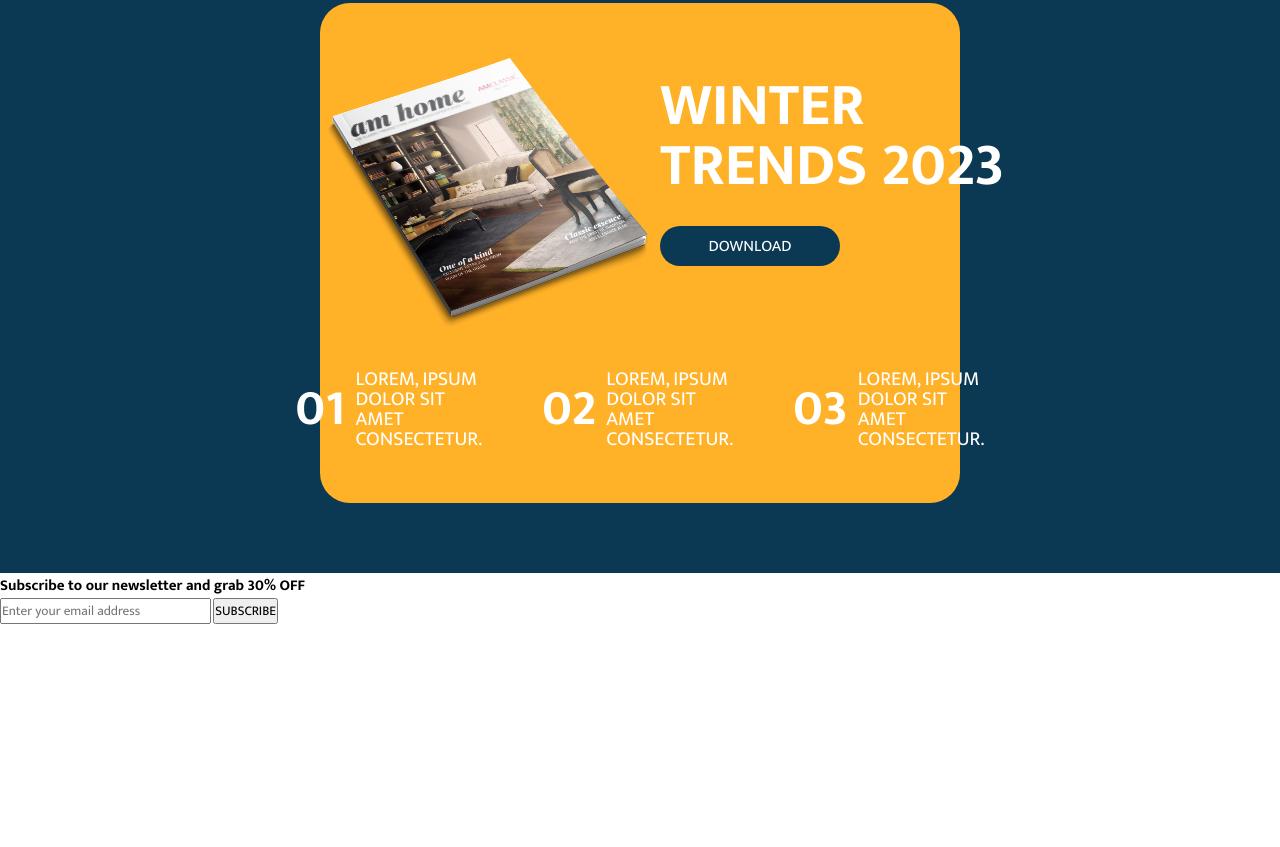
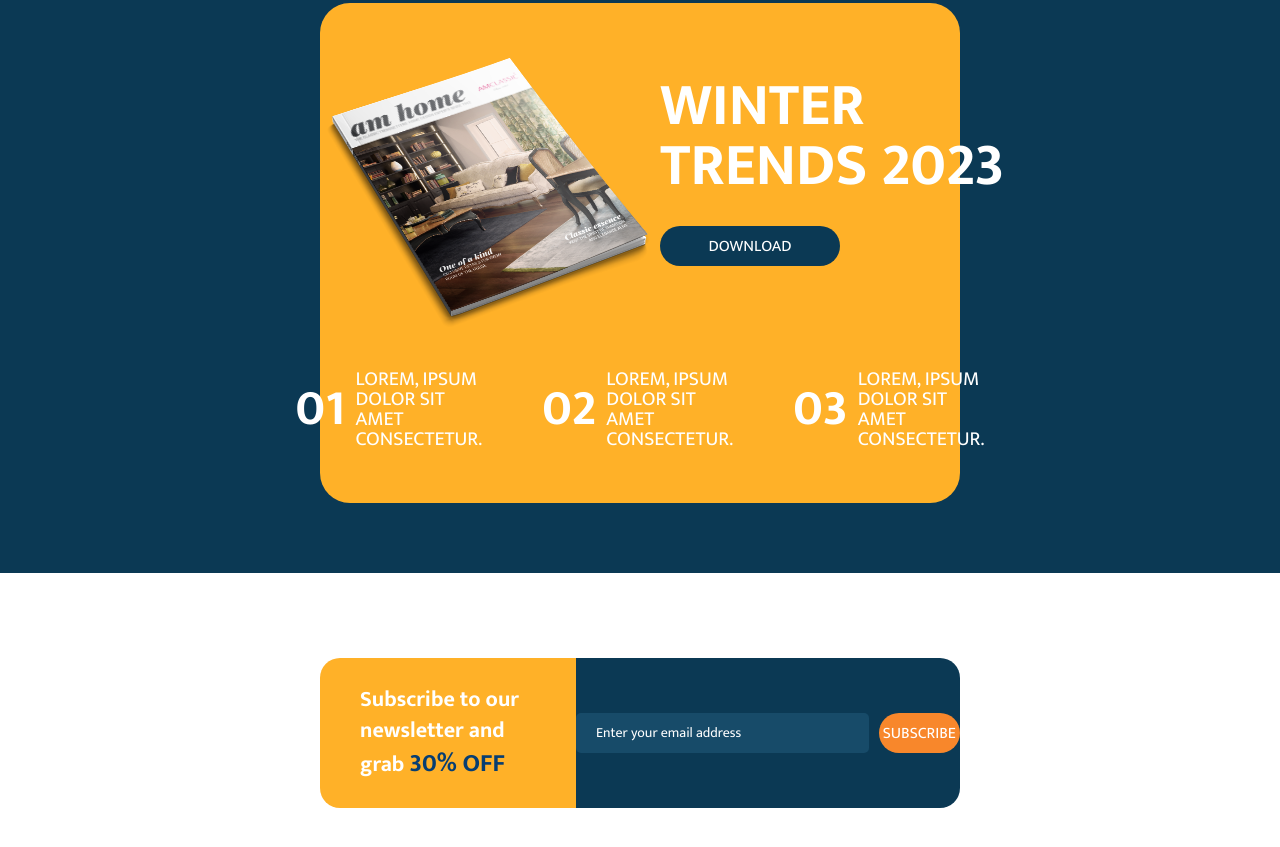
Before and after one commit to kwalczak80/Furniture-Website, a plain HTML site: page index.html in a window 1280 px wide. Shown: the part 3774-4621 px from the top of the page. Before the commit the page ends 4398 px from the top, so only its background shows below. Drawn offline with Linux system fonts and the light colour scheme; a web font is replaced by a local one.

Commit message:
Style the contact section

```diff
--- a/style.css
+++ b/style.css
@@ -476,4 +476,84 @@ html {
 }
 /* End of blog */
 
+/* Contact */
+
+.contact {
+  width: 100%;
+  height: 40vh;
+  display: flex;
+  justify-content: center;
+  align-items: center;
+}
+
+.contact-content {
+  width: 50%;
+  height: 15rem;
+  display: flex;
+}
+
+.content-left {
+  width: 40%;
+  height: 100%;
+  background-color: #ffb128;
+  border-radius: 2rem 0 0 2rem;
+  display: flex;
+  align-items: center;
+  padding-left: 4rem;
+}
+
+.content-left h2 {
+  width: 80%;
+  font-size: 2.2rem;
+  color: #fff;
+  line-height: 1.4;
+}
+
+.content-left span {
+  font-size: 2.5rem;
+  color: #073e72;
+}
+
+.content-right {
+  width: 60%;
+  height: 100%;
+  background-color: #0b3954;
+  border-radius: 0 2rem 2rem 0;
+  display: flex;
+  align-items: center;
+  justify-content: center;
+}
+
+.content-right input {
+  width: 35rem;
+  height: 4rem;
+  background-color: #174b69;
+  padding: 2rem;
+  border: none;
+  border-radius: 0.5rem;
+  color: #fff;
+  margin-right: 1rem;
+}
+
+.content-right input::placeholder {
+  color: #fff;
+  font-size: 1.4rem;
+}
+
+.content-right input:focus {
+  border: 0.1rem solid #f8872b;
+}
+
+.content-right button {
+  width: 10rem;
+  height: 4rem;
+  background-color: #f8872b;
+  border: none;
+  border-radius: 3rem;
+  font-size: 1.6rem;
+  color: #fff;
+  cursor: pointer;
+}
+/* End of contact */
+
 /* End of container */
```
